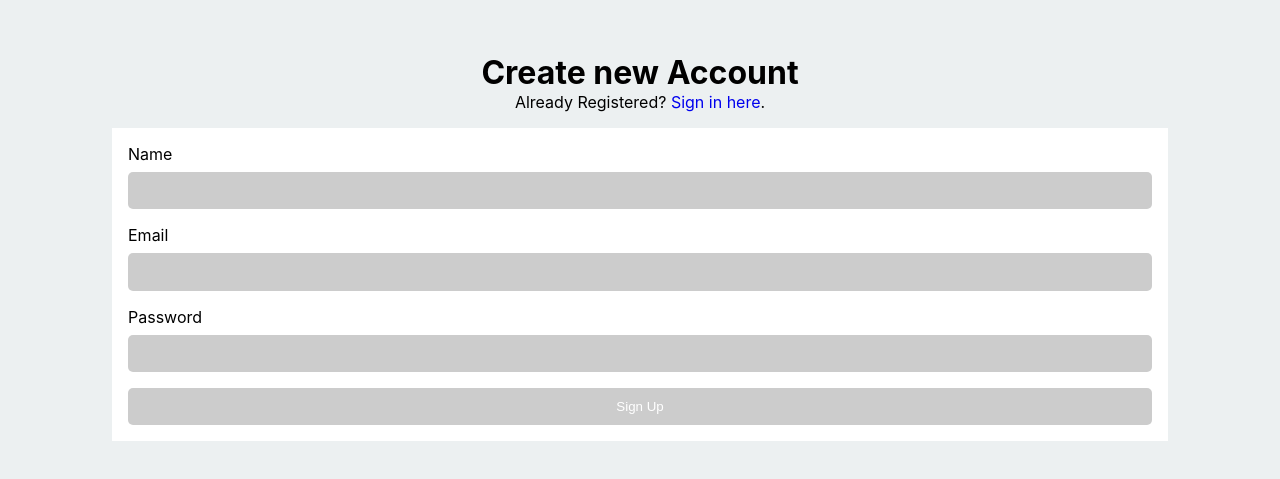
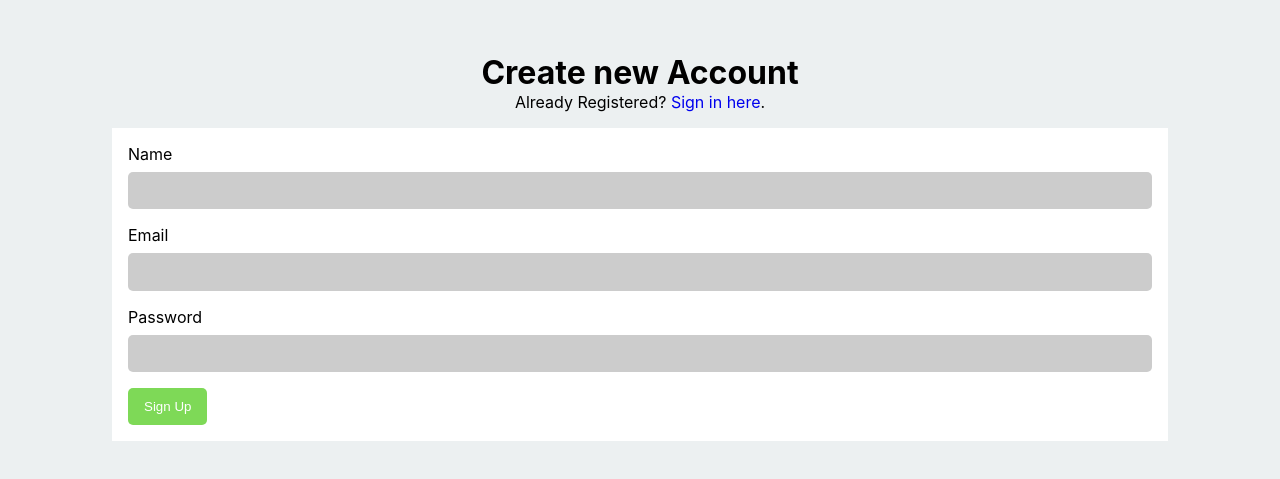
Before and after one commit to mohamedMallahi/memes-world, a Next.js app: page /signup in a window 1280 px wide. Shown: the part 153-632 px from the top of the page. Built offline with nearby package versions, Linux system fonts and the light colour scheme.

Commit message:
5 files modified, 4 added, 1 deleted

```diff
--- /dev/null
+++ b/next.config.js
@@ -0,0 +1,5 @@
+module.exports = {
+  images: {
+    domains: ['firebasestorage.googleapis.com'],
+  },
+};
--- a/package.json
+++ b/package.json
@@ -10,6 +10,7 @@
   "dependencies": {
     "next": "^12.1.0",
     "react": "17.0.1",
-    "react-dom": "17.0.1"
+    "react-dom": "17.0.1",
+    "sass": "^1.54.2"
   }
 }
--- a/pages/_app.js
+++ b/pages/_app.js
@@ -1,7 +1,7 @@
-import '../styles/globals.css'
+import '../styles/globals.scss';
 
 function MyApp({ Component, pageProps }) {
-  return <Component {...pageProps} />
+  return <Component {...pageProps} />;
 }
 
-export default MyApp
+export default MyApp;
--- a/pages/signup.js
+++ b/pages/signup.js
@@ -21,7 +21,7 @@ export default function SignUp() {
           <label htmlFor="Password">Password</label>
           <input type="password" id="Password" />
         </div>
-        <button>Sign Up</button>
+        <button className="btn">Sign Up</button>
       </div>
     </div>
   );
--- /dev/null
+++ b/styles/_global.scss
@@ -0,0 +1,22 @@
+html,
+body {
+  padding: 0;
+  margin: 0;
+  font-family: -apple-system, BlinkMacSystemFont, Segoe UI, Roboto, Oxygen,
+    Ubuntu, Cantarell, Fira Sans, Droid Sans, Helvetica Neue, sans-serif;
+  background-color: #ecf0f1;
+}
+
+h1 {
+  margin: 0;
+  /* word-wrap: break-word; */
+}
+
+a {
+  /* color: inherit; */
+  text-decoration: none;
+}
+
+* {
+  box-sizing: border-box;
+}
--- /dev/null
+++ b/styles/_utilities.scss
@@ -0,0 +1,14 @@
+.btn {
+  display: block;
+  padding: 0.7rem 1rem;
+  border: 0;
+  outline: 0;
+  border-radius: 5px;
+  background-color: #7ed957;
+  color: #fff;
+}
+
+.btn:hover {
+  opacity: 0.8;
+  transform: scale(1.01);
+}
--- a/styles/globals.css
+++ b/styles/globals.scss
@@ -1,25 +1,7 @@
-html,
-body {
-  padding: 0;
-  margin: 0;
-  font-family: -apple-system, BlinkMacSystemFont, Segoe UI, Roboto, Oxygen,
-    Ubuntu, Cantarell, Fira Sans, Droid Sans, Helvetica Neue, sans-serif;
-  background-color: #ecf0f1;
-}
+@import 'global';
+@import 'utilities';
 
-h1 {
-  margin: 0;
-  /* word-wrap: break-word; */
-}
-
-a {
-  /* color: inherit; */
-  text-decoration: none;
-}
-
-* {
-  box-sizing: border-box;
-}
+// Signup forms
 
 .signup {
   height: 100vh;
@@ -46,8 +28,7 @@ label {
   display: block;
 }
 
-.signup input,
-.signup button {
+.signup input {
   min-width: 80vw;
   display: block;
   padding: 0.7rem 1rem;
@@ -55,11 +36,6 @@ label {
   outline: 0;
   background-color: #ccc;
   border-radius: 5px;
-}
-
-button {
-  background-color: #7ed957;
-  color: #fff;
 }
 
 /* User Profile */
```
Also changed, not shown: components/MemeCard.js (+5 -2 lines), 1 other file (tests, documents, lock files or other folders).
